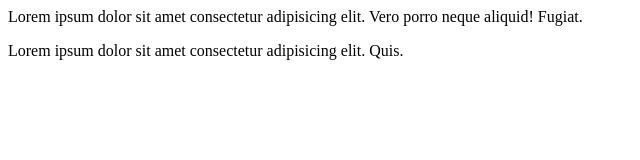
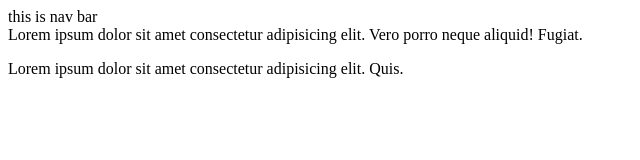
Before and after one commit to sukruthn-18/tempProject, a plain HTML site: page index.html in a window 1280 px wide. Shown: the whole page, without its empty margins (0-640 px from the left). Drawn offline with Linux system fonts and the light colour scheme.

Commit message:
added navigation bar

```diff
--- a/index.html
+++ b/index.html
@@ -6,6 +6,11 @@
     <title>sample</title>
 </head>
 <body>
+    <header>
+        <nav>
+            this is nav bar
+        </nav>
+    </header>
     <div>Lorem ipsum dolor sit amet consectetur adipisicing elit. Vero porro neque aliquid! Fugiat.</div>
     <p>Lorem ipsum dolor sit amet consectetur adipisicing elit. Quis.</p>
 </body>
```
